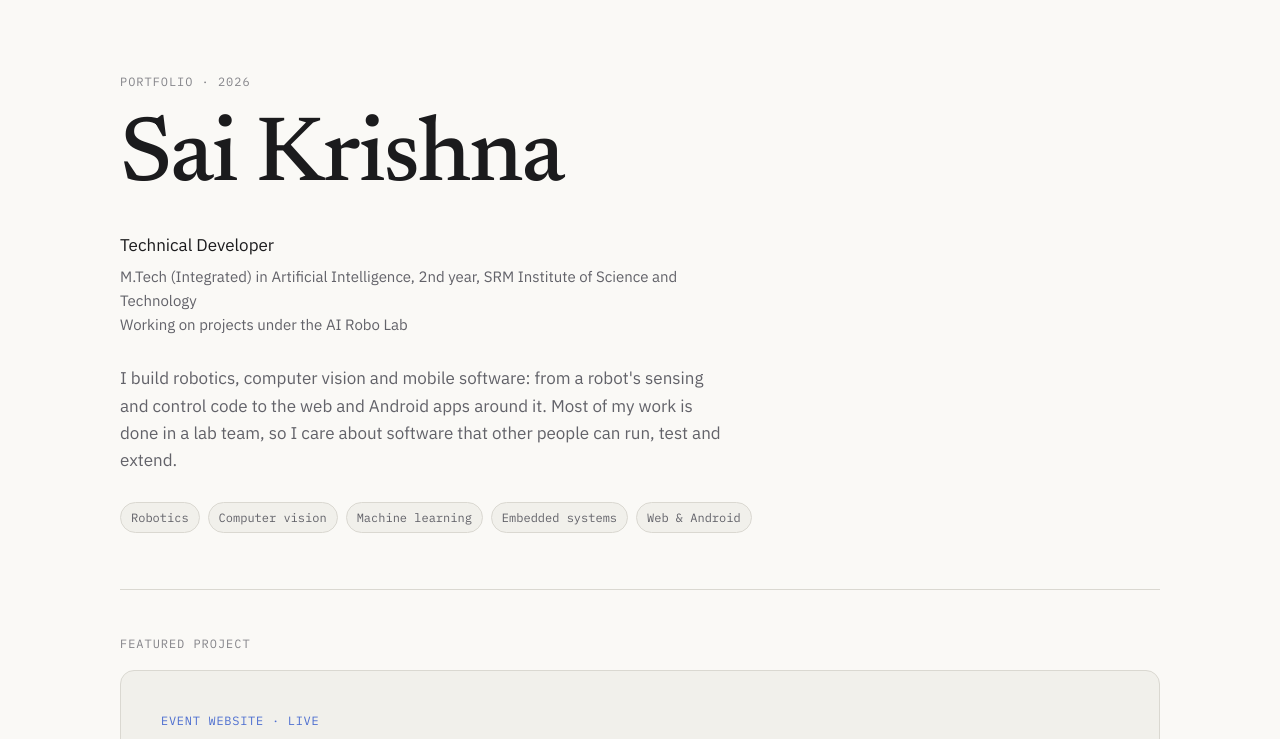
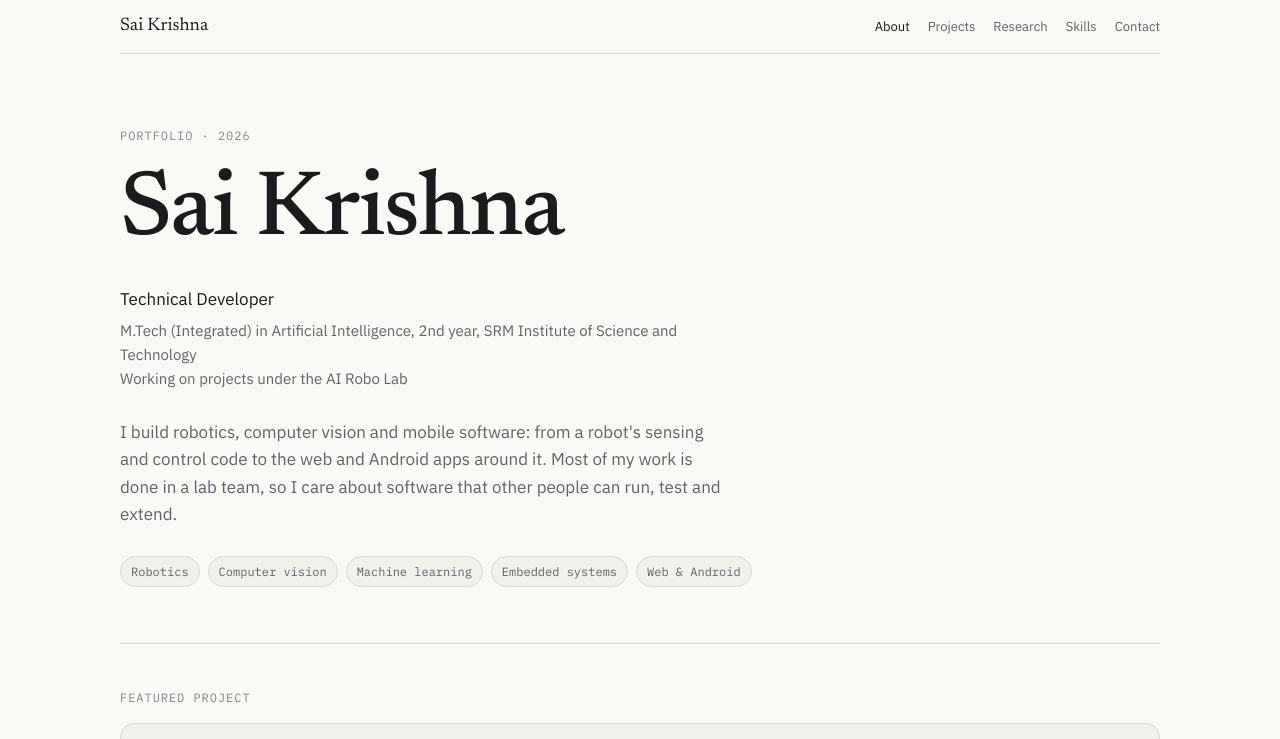
Before and after one commit to Maverick01-code/portfolio, a plain HTML site: page index.html in a window 1280 px wide. Shown: the top 739 px of the page. Drawn offline with Linux system fonts and the light colour scheme.

Commit message:
Add intro animation, sticky navigation, back-to-top button
Co-Authored-By: Claude Haiku 5.5 <noreply@anthropic.com>
Claude-Session: https://claude.ai/code/session_01EaUD8xC8F6fdcvwbbvdd2W

```diff
--- a/index.html
+++ b/index.html
@@ -195,12 +195,78 @@ footer { border-top: 1px solid var(--border); padding-block: 28px 40px; font-siz
   .reveal { animation: rise .6s ease both; }
   @keyframes rise { from { opacity: .0; transform: translateY(6px); } to { opacity: 1; transform: none; } }
 }
+
+/* Intro: name fades in, a thin accent line draws, then the overlay lifts away.
+   Pure CSS, so it never blocks the page if scripts fail. */
+#intro {
+  position: fixed; inset: 0; z-index: 100;
+  background: var(--bg);
+  display: flex; flex-direction: column; align-items: center; justify-content: center; gap: 16px;
+  animation: introOut .6s ease 1.2s forwards;
+  pointer-events: none;
+}
+.intro-name {
+  font-family: var(--serif); font-size: clamp(28px, 6vw, 44px); color: var(--fg);
+  opacity: 0; animation: fadeIn .8s ease .1s forwards;
+}
+.intro-line { display: block; width: 0; height: 1px; background: var(--accent); animation: drawLine .8s ease .3s forwards; }
+@keyframes fadeIn { to { opacity: 1; } }
+@keyframes drawLine { to { width: 160px; } }
+@keyframes introOut { to { opacity: 0; visibility: hidden; } }
+@media (prefers-reduced-motion: reduce) { #intro { display: none; } }
+
+/* Top navigation */
+.topnav {
+  position: sticky; top: env(safe-area-inset-top, 0px); z-index: 50;
+  display: flex; align-items: center; justify-content: space-between; gap: 16px;
+  padding-block: 12px;
+  background: var(--bg);
+  border-bottom: 1px solid var(--border);
+  min-width: 0;
+}
+.topnav .brand { font-family: var(--serif); font-size: 18px; color: var(--fg); text-decoration: none; white-space: nowrap; }
+.topnav .links { display: flex; gap: 18px; list-style: none; margin: 0; padding: 0; overflow-x: auto; scrollbar-width: none; min-width: 0; }
+.topnav .links::-webkit-scrollbar { display: none; }
+.topnav .links a { font-size: 13px; color: var(--fg-2); text-decoration: none; white-space: nowrap; padding-block: 4px; border-bottom: 1px solid transparent; }
+.topnav .links a:hover { color: var(--fg); }
+.topnav .links a.active { color: var(--fg); border-bottom-color: var(--accent); }
+@media (max-width: 560px) { .topnav { flex-direction: column; align-items: flex-start; gap: 8px; } .topnav .links { width: 100%; } }
+section[id], header[id] { scroll-margin-top: 80px; }
+
+/* Back to top */
+.to-top {
+  position: fixed;
+  right: calc(16px + env(safe-area-inset-right, 0px));
+  bottom: calc(16px + env(safe-area-inset-bottom, 0px));
+  width: 42px; height: 42px; border-radius: 50%;
+  border: 1px solid var(--border); background: var(--surface); color: var(--fg);
+  font-size: 18px; cursor: pointer; z-index: 60;
+}
+.to-top[hidden] { display: none; }
+
+/* Card hover on pointer devices only */
+@media (hover: hover) and (prefers-reduced-motion: no-preference) {
+  .card { transition: transform .2s ease, border-color .2s ease; }
+  .card:hover { transform: translateY(-2px); border-color: var(--fg-3); }
+}
 </style>
 
 <body>
+<div id="intro" aria-hidden="true"><span class="intro-name">Sai Krishna</span><span class="intro-line"></span></div>
 <div class="wrap">
 
-<header class="hero">
+<nav class="topnav" aria-label="Main">
+  <a class="brand" href="#about">Sai Krishna</a>
+  <ul class="links">
+    <li><a href="#about">About</a></li>
+    <li><a href="#projects">Projects</a></li>
+    <li><a href="#research">Research</a></li>
+    <li><a href="#skills">Skills</a></li>
+    <li><a href="#contact">Contact</a></li>
+  </ul>
+</nav>
+
+<header class="hero" id="about">
   <p class="label">Portfolio · 2026</p>
   <h1>Sai Krishna</h1>
   <p class="role">Technical Developer</p>
@@ -215,7 +281,7 @@ footer { border-top: 1px solid var(--border); padding-block: 28px 40px; font-siz
   </div>
 </header>
 
-<section>
+<section id="projects">
   <p class="label">Featured project</p>
   <article class="featured">
     <div>
@@ -285,7 +351,7 @@ footer { border-top: 1px solid var(--border); padding-block: 28px 40px; font-siz
   </div>
 </section>
 
-<section>
+<section id="research">
   <p class="label">Research result</p>
   <h2>Emotion-aware robots, by the numbers</h2>
   <div class="paper">
@@ -300,7 +366,7 @@ footer { border-top: 1px solid var(--border); padding-block: 28px 40px; font-siz
   </div>
 </section>
 
-<section>
+<section id="skills">
   <p class="label">Skills</p>
   <h2>What I work with</h2>
   <div class="skills">
@@ -311,7 +377,7 @@ footer { border-top: 1px solid var(--border); padding-block: 28px 40px; font-siz
   </div>
 </section>
 
-<section>
+<section id="contact">
   <p class="label">Contact</p>
   <h2>Get in touch</h2>
   <div class="contact-list">
@@ -341,6 +407,7 @@ footer { border-top: 1px solid var(--border); padding-block: 28px 40px; font-siz
   Sai Krishna · Technical Developer · AI Robo Lab, SRMIST
 </footer>
 
+<button id="top" class="to-top" type="button" hidden aria-label="Back to top">↑</button>
 </div>
 <script>
   document.querySelectorAll('.copy').forEach(function (btn) {
@@ -363,4 +430,31 @@ footer { border-top: 1px solid var(--border); padding-block: 28px 40px; font-siz
       } catch (e) { fallback(); }
     });
   });
+
+  (function () {
+    var links = document.querySelectorAll('.topnav .links a');
+    var byId = {};
+    links.forEach(function (a) { byId[a.getAttribute('href').slice(1)] = a; });
+
+    if ('IntersectionObserver' in window) {
+      var io = new IntersectionObserver(function (entries) {
+        entries.forEach(function (e) {
+          if (e.isIntersecting && byId[e.target.id]) {
+            links.forEach(function (l) { l.classList.remove('active'); });
+            byId[e.target.id].classList.add('active');
+          }
+        });
+      }, { rootMargin: '-40% 0px -55% 0px' });
+      document.querySelectorAll('section[id], header[id]').forEach(function (s) { io.observe(s); });
+    }
+
+    var top = document.getElementById('top');
+    var onScroll = function () { top.hidden = window.scrollY < 600; };
+    window.addEventListener('scroll', onScroll, { passive: true });
+    onScroll();
+    var reduce = window.matchMedia && window.matchMedia('(prefers-reduced-motion: reduce)').matches;
+    top.addEventListener('click', function () {
+      window.scrollTo({ top: 0, behavior: reduce ? 'auto' : 'smooth' });
+    });
+  })();
 </script>
```
